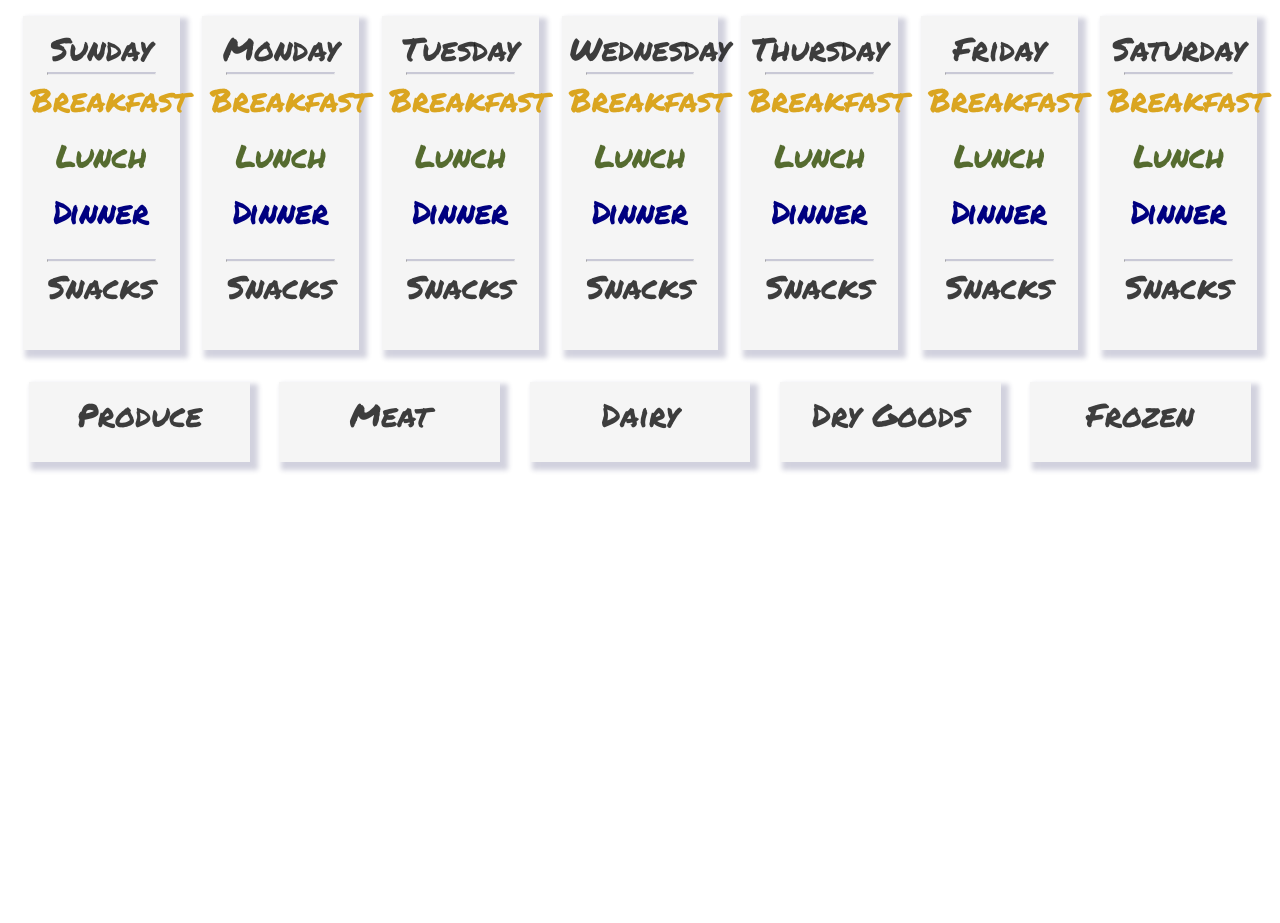
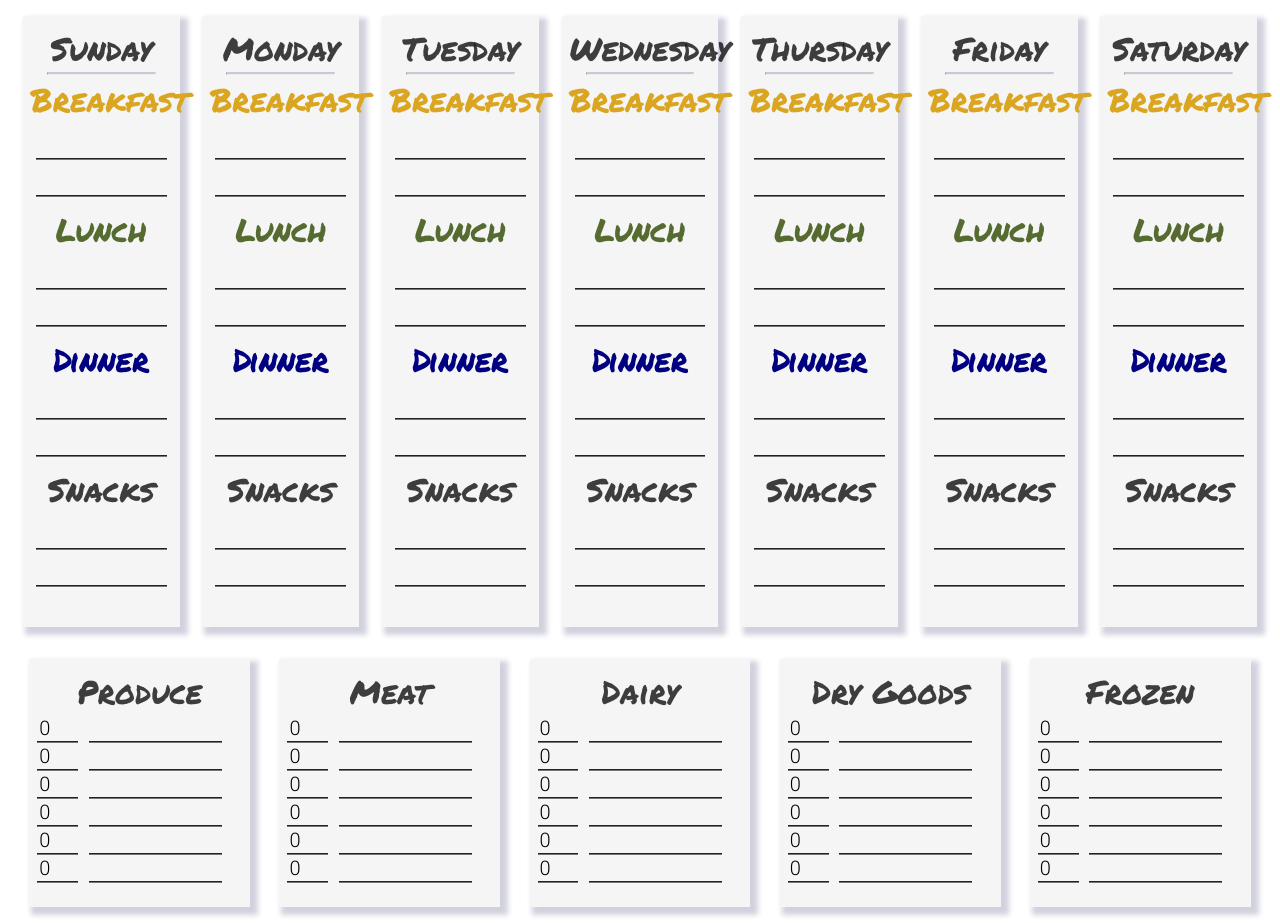
Before and after one commit to Douglas-J-Johnson/meal-planner-front-end, a React (Create React App) app: page / in a window 1280 px wide. Before the commit the page ends 800 px from the top, so only its background shows below. Built offline with nearby package versions, Linux system fonts and the light colour scheme.

Commit message:
restructure days data and continue to flesh out meal and list add and edit methods

```diff
--- a/src/App.css
+++ b/src/App.css
@@ -79,9 +79,34 @@ hr {
 
 }
 
-.food-item, .list-item {
-  min-height: 1.75rem;
+.meal-item, .list-item {
+  color: rgba(15, 15, 15, 0.8);
+  width: 90%;
+}
+
+.meal-item, .list-item-quantity, .list-item-name {
   font-size: 1.25rem;
-  color: rgba(15, 15, 15, 0.8);
+  border-top-style: hidden;
+  border-right-style: hidden;
+  border-left-style: hidden;
+  border-bottom-style: groove;
+  background-color: whitesmoke;
   font-family: 'Roboto', sans-serif;
+  cursor: text;
 }
+
+.list-item {
+  display: flex;
+  flex-direction: row;
+  flex-wrap: nowrap;
+  align-items: top;
+  justify-content: space-between;
+}
+
+.list-item-quantity {
+  width: 20%;
+}
+
+.list-item-name {
+  width: 70%;
+}
--- a/src/App.js
+++ b/src/App.js
@@ -9,31 +9,38 @@ class App extends React.Component {
 
   addMealItem = (event) => {
     const dayIndex = event.target.dataset.dayIndex
-    const meal = event.target.dataset.meal
+    const mealIndex = event.target.dataset.mealIndex
+
+    let days = this.state.days
+    days[dayIndex][mealIndex].items.push("")
+    this.setState({days})
+  }
+
+  editMealItem = (event) => {
+    const dayIndex = event.target.dataset.dayIndex
+    const mealIndex = event.target.dataset.mealIndex
+    const mealItemIndex = event.target.dataset.mealItemIndex
+
     let days = this.state.days
 
-    console.log(dayIndex, meal)
-
-    if(meal === "Breakfast") {
-      days[dayIndex].breakfastItems.push("")
-    }
-    else if(meal === "Lunch") {
-      days[dayIndex].lunchItems.push("")
-    }
-    else if(meal == "Dinner") {
-      days[dayIndex].dinnerItems.push("")
-    }
-    else {
-      days[dayIndex].snackItems.push("")
-    }
 
     this.setState({days})
   }
 
   addListItem = (event) => {
     const listIndex = event.target.dataset.listIndex
+
     let lists = this.state.lists
-    lists[listIndex].items.push({name: "test", quantity: 100})
+    lists[listIndex].items.push({name: "", quantity: 1})
+    this.setState({lists})
+  }
+
+  editListItem = (event) => {
+    const listIndex = event.target.dataset.listIndex
+    const listItemIndex = event.target.dataset.listItemIndex
+
+    let lists = this.state.lists
+
 
     this.setState({lists})
   }
@@ -42,8 +49,16 @@ class App extends React.Component {
     return (
       <div className="App">
         <div className="App-header"></div>
-        < Calendar days={this.state.days} addMealItem={this.addMealItem} />
-        < Lists lists={this.state.lists} addListItem={this.addListItem} />
+        < Calendar
+          days={this.state.days}
+          addMealItem={this.addMealItem}
+          editMealItem={this.editMealItem}
+        />
+        < Lists
+          lists={this.state.lists}
+          addListItem={this.addListItem}
+          editListItem={this.editListItem}
+        />
       </div>
     );
   }
--- a/src/components/day.js
+++ b/src/components/day.js
@@ -1,18 +1,24 @@
 import React from 'react'
 import Meal from './meal'
 
-export default function Day({day, dayIndex, addMealItem}) {
+export default function Day({day, dayIndex, addMealItem, editMealItem}) {
     return (
         <div className="day">
             <div className="day-title">
                 {day.name}
             </div>
             <hr></hr>
-            < Meal dayIndex={dayIndex} meal="Breakfast" mealItems={day.breakfastItems} addMealItem={addMealItem} />
-            < Meal dayIndex={dayIndex} meal="Lunch" mealItems={day.lunchItems} addMealItem={addMealItem} />
-            < Meal dayIndex={dayIndex} meal="Dinner" mealItems={day.dinnerItems} addMealItem={addMealItem} />
-            <hr></hr>
-            < Meal dayIndex={dayIndex} meal="Snacks" mealItems={day.snackItems} addMealItem={addMealItem} />
+            {day.meals.map((meal, index) =>
+                < Meal
+                    key={index}
+                    dayIndex={dayIndex}
+                    mealName={meal.name}
+                    mealIndex={index}
+                    mealItems={meal.items}
+                    addMealItem={addMealItem}
+                    editMealItem={editMealItem}
+                />
+            )}
         </div>
     )
 }
--- a/src/components/foodItem.js
+++ /dev/null
@@ -1,9 +0,0 @@
-import React from 'react'
-
-export default function FoodItem({meal, foodItem}) {
-    return (
-        <div className={'food-item ' + meal}>
-            {foodItem.name}
-        </div>
-    )
-}
--- a/src/components/list.js
+++ b/src/components/list.js
@@ -1,13 +1,21 @@
 import React from 'react'
 import ListItem from './listItem'
 
-export default function List({list, listIndex, addListItem}) {
+export default function List({list, listIndex, addListItem, editListItem}) {
     return (
         <div className="list">
             <div className="title" onClick={addListItem} data-list-index={listIndex}>
                 {list.name}
             </div>
-            {list.items.map((listItem, index) => < ListItem key={index} listItem={listItem} />)}
+            {list.items.map((listItem, index) =>
+                < ListItem
+                    key={index}
+                    listIndex={listIndex}
+                    listItem={listItem}
+                    listItemIndex={index}
+                    editListItem={editListItem}
+                />
+            )}
         </div>
     )
 }
--- a/src/components/listItem.js
+++ b/src/components/listItem.js
@@ -1,9 +1,24 @@
 import React from 'react'
 
-export default function ListItem({listItem}) {
+export default function ListItem({listIndex, listItem, listItemIndex, editListItem}) {
     return (
         <div className="list-item">
-            {listItem.quantity + " " + listItem.name}
+            <input
+                type="number"
+                className="list-item-quantity"
+                data-list-index={listIndex}
+                data-list-item-index={listItemIndex}
+                onChange={editListItem}
+                value={listItem.quantity}
+            />
+            <input
+                type="text"
+                className="list-item-name"
+                data-list-index={listIndex}
+                data-list-item-index={listItemIndex}
+                onChange={editListItem}
+                value={listItem.name}
+            />
         </div>
     )
 }
--- a/src/components/meal.js
+++ b/src/components/meal.js
@@ -1,13 +1,23 @@
 import React from 'react'
-import FoodItem from './foodItem'
+import MealItem from './mealItem'
 
-export default function meal({dayIndex, meal, mealItems, addMealItem}) {
+export default function meal({dayIndex, mealName, mealIndex, mealItems, addMealItem, editMealItem}) {
     return (
-        <div className={'meal ' + meal.toLowerCase()}>
-            <div className="title" onClick={addMealItem} data-day-index={dayIndex} data-meal={meal}>
-                {meal}
+        <div className={'meal ' + mealName.toLowerCase()}>
+            <div className="title" onClick={addMealItem} data-day-index={dayIndex} data-meal-index={mealIndex}>
+                {mealName}
             </div>
-            {mealItems.map((mealItem, index) => < FoodItem key={index} meal={meal.toLowerCase()} foodItem={mealItem} />)}
+            {mealItems.map((mealItem, index) =>
+                < MealItem
+                    key={index}
+                    dayIndex={dayIndex}
+                    mealName={mealName.toLowerCase()}
+                    mealIndex={mealIndex}
+                    mealItem={mealItem}
+                    mealItemIndex={index}
+                    editMealItem={editMealItem}
+                />
+            )}
         </div>
     )
 }
--- /dev/null
+++ b/src/components/mealItem.js
@@ -0,0 +1,17 @@
+import React from 'react'
+
+export default function MealItem({dayIndex, mealName, mealIndex, mealItem, mealItemIndex, editMealItem}) {
+    return (
+        <>
+            <input
+                type="text"
+                className={'meal-item ' + mealName}
+                data-day-index={dayIndex}
+                data-meal-index={mealIndex}
+                data-meal-item-index={mealItemIndex}
+                onChange={editMealItem}
+                value={mealItem.name}
+            />
+        </>
+    )
+}
--- a/src/initialState.js
+++ b/src/initialState.js
@@ -5,92 +5,129 @@ export default initialState = {
     {
       name: "Sunday",
       shortName: "Sun",
-        breakfastItems: [],
-        lunchItems: [],
-        dinnerItems: [],
-        snackItems: []
+      meals: [
+        {name: "Breakfast", items: ["",""]},
+        {name: "Lunch", items: ["",""]},
+        {name: "Dinner", items: ["",""]},
+        {name: "Snacks", items: ["",""]}
+      ]
     },
     {
       name: "Monday",
       shortName: "Mon",
-        breakfastItems: [],
-        lunchItems: [],
-        dinnerItems: [],
-        snackItems: []
+      meals: [
+        {name: "Breakfast", items: ["",""]},
+        {name: "Lunch", items: ["",""]},
+        {name: "Dinner", items: ["",""]},
+        {name: "Snacks", items: ["",""]}
+      ]
     },
     {
       name: "Tuesday",
       shortName: "Tues",
-        breakfastItems: [],
-        lunchItems: [],
-        dinnerItems: [],
-        snackItems: []
+      meals: [
+        {name: "Breakfast", items: ["",""]},
+        {name: "Lunch", items: ["",""]},
+        {name: "Dinner", items: ["",""]},
+        {name: "Snacks", items: ["",""]}
+      ]
     },
     {
       name: "Wednesday",
       shortName: "Wed",
-        breakfastItems: [],
-        lunchItems: [],
-        dinnerItems: [],
-        snackItems: []
+      meals: [
+        {name: "Breakfast", items: ["",""]},
+        {name: "Lunch", items: ["",""]},
+        {name: "Dinner", items: ["",""]},
+        {name: "Snacks", items: ["",""]}
+      ]
     },
     {
       name: "Thursday",
       shortName: "Thur",
-        breakfastItems: [],
-        lunchItems: [],
-        dinnerItems: [],
-        snackItems: []
+      meals: [
+        {name: "Breakfast", items: ["",""]},
+        {name: "Lunch", items: ["",""]},
+        {name: "Dinner", items: ["",""]},
+        {name: "Snacks", items: ["",""]}
+      ]
     },
     {
       name: "Friday",
       shortName: "Fri",
-        breakfastItems: [],
-        lunchItems: [],
-        dinnerItems: [],
-        snackItems: []
+      meals: [
+        {name: "Breakfast", items: ["",""]},
+        {name: "Lunch", items: ["",""]},
+        {name: "Dinner", items: ["",""]},
+        {name: "Snacks", items: ["",""]}
+      ]
     },
     {
       name: "Saturday",
       shortName: "Sat",
-        breakfastItems: [],
-        lunchItems: [],
-        dinnerItems: [],
-        snackItems: []
+      meals: [
+        {name: "Breakfast", items: ["",""]},
+        {name: "Lunch", items: ["",""]},
+        {name: "Dinner", items: ["",""]},
+        {name: "Snacks", items: ["",""]}
+      ]
     }
   ],
   lists: [
     {
-        id: -1,
       name: "Produce",
-        items: []
+      items: [
+        {name: "", quantity: 0},
+        {name: "", quantity: 0},
+        {name: "", quantity: 0},
+        {name: "", quantity: 0},
+        {name: "", quantity: 0},
+        {name: "", quantity: 0}
+      ]
     },
     {
-        id: -1,
       name: "Meat",
-        items: []
+      items: [
+        {name: "", quantity: 0},
+        {name: "", quantity: 0},
+        {name: "", quantity: 0},
+        {name: "", quantity: 0},
+        {name: "", quantity: 0},
+        {name: "", quantity: 0}
+      ]
     },
     {
-        id: -1,
       name: "Dairy",
-        items: []
+      items: [
+        {name: "", quantity: 0},
+        {name: "", quantity: 0},
+        {name: "", quantity: 0},
+        {name: "", quantity: 0},
+        {name: "", quantity: 0},
+        {name: "", quantity: 0}
+      ]
     },
     {
-        id: -1,
       name: "Dry Goods",
-        items: []
+      items: [
+        {name: "", quantity: 0},
+        {name: "", quantity: 0},
+        {name: "", quantity: 0},
+        {name: "", quantity: 0},
+        {name: "", quantity: 0},
+        {name: "", quantity: 0}
+      ]
     },
     {
-        id: -1,
       name: "Frozen",
-        items: []
+      items: [
+        {name: "", quantity: 0},
+        {name: "", quantity: 0},
+        {name: "", quantity: 0},
+        {name: "", quantity: 0},
+        {name: "", quantity: 0},
+        {name: "", quantity: 0}
+      ]
     }
   ]
 }
-
-/* List Items
-{
-  name: "",
-  quantity: 0
-}
-*/
```
Also changed, not shown: src/components/calendar.js (+10 -2 lines), src/components/lists.js (+10 -2 lines). Lines whose indentation alone changed are shown as unchanged.
